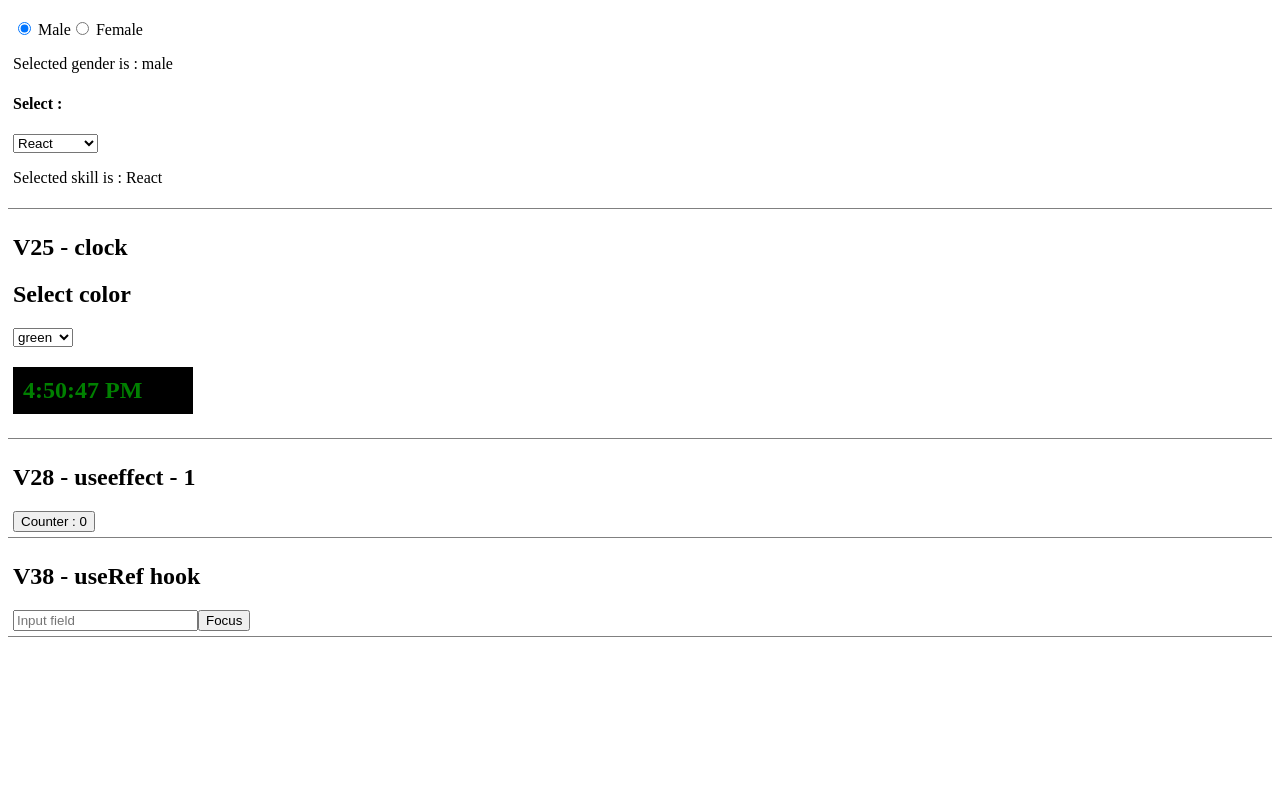
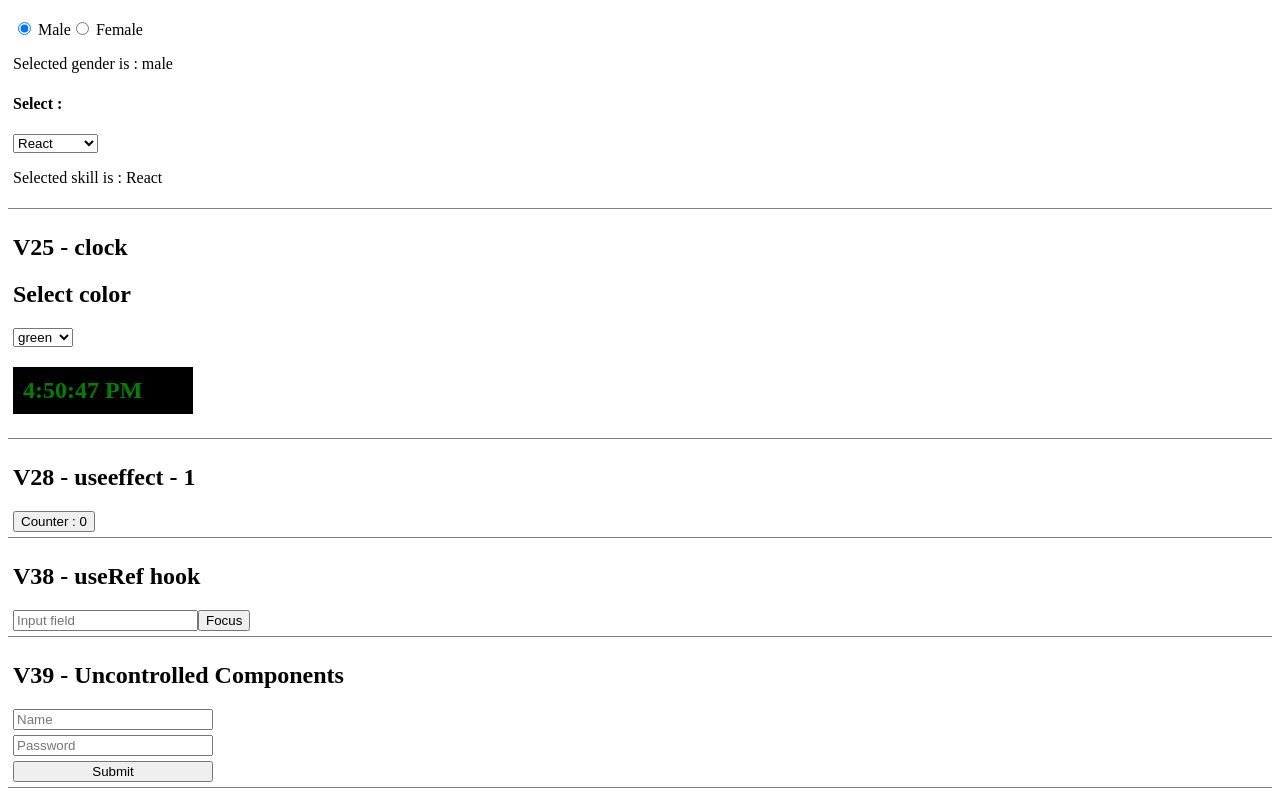
Before and after one commit to PRANAV-SHILU/csbs-react-tutorial, a React (Vite) app: page / in a window 1280 px wide. Shown: the part 823-1619 px from the top of the page. Before the commit the page ends 1468 px from the top, so only its background shows below. Built offline with nearby package versions, Linux system fonts and the light colour scheme.

Commit message:
Day 5 17/12/2025

```diff
--- a/src/App.jsx
+++ b/src/App.jsx
@@ -6,6 +6,7 @@
 import V25 from "./assets/V25";
 import V28 from "./assets/V28";
 import V38 from "./assets/V38";
+import V39 from "./assets/V39";
 
 function App() {
   return (
@@ -17,6 +18,7 @@
       <V25 />
       <V28 />
       <V38/>
+      <V39/>
     </>
   );
 }
--- /dev/null
+++ b/src/assets/V39.jsx
@@ -0,0 +1,23 @@
+export default function V39() {
+  function handleSubmit(e) {
+    e.preventDefault();
+    //  Accessing form values using DOM methods, if you use useRef here it is still uncontrolled component
+    const user = document.getElementById("user").value;
+    const password = document.getElementById("password").value;
+    console.log("User:", user);
+    console.log("Password:", password);
+    // e.currentarget.submit();
+  }
+
+  return (
+    <section>
+      <h2>V39 - Uncontrolled Components</h2>
+
+      <form action="" onSubmit={handleSubmit}>
+        <input type="text" id="user" placeholder="Name" />
+        <input type="password" id="password" placeholder="Password" />
+        <button>Submit</button>
+      </form>
+    </section>
+  );
+}
```
Also changed, not shown: 1 other file (tests, documents, lock files or other folders).
